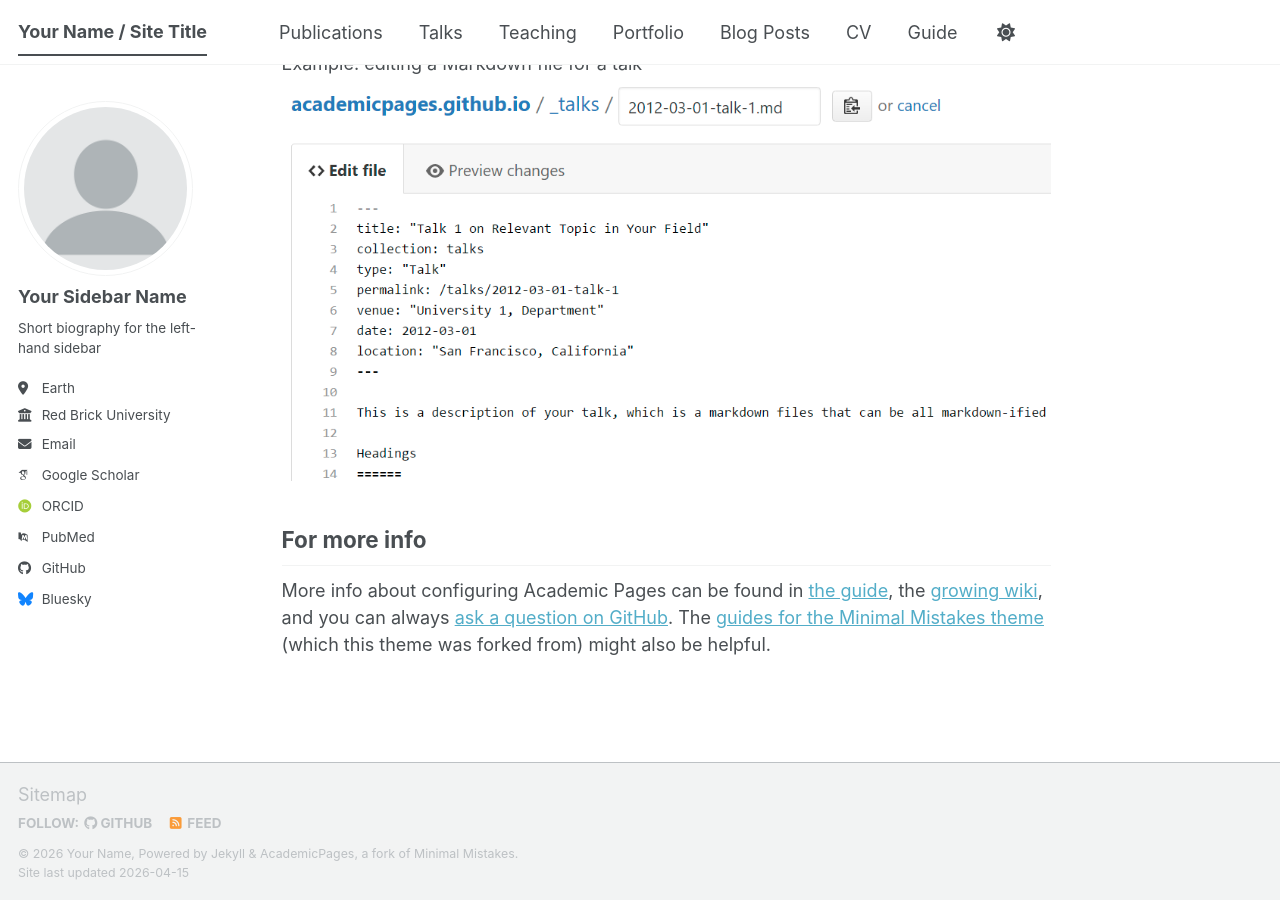
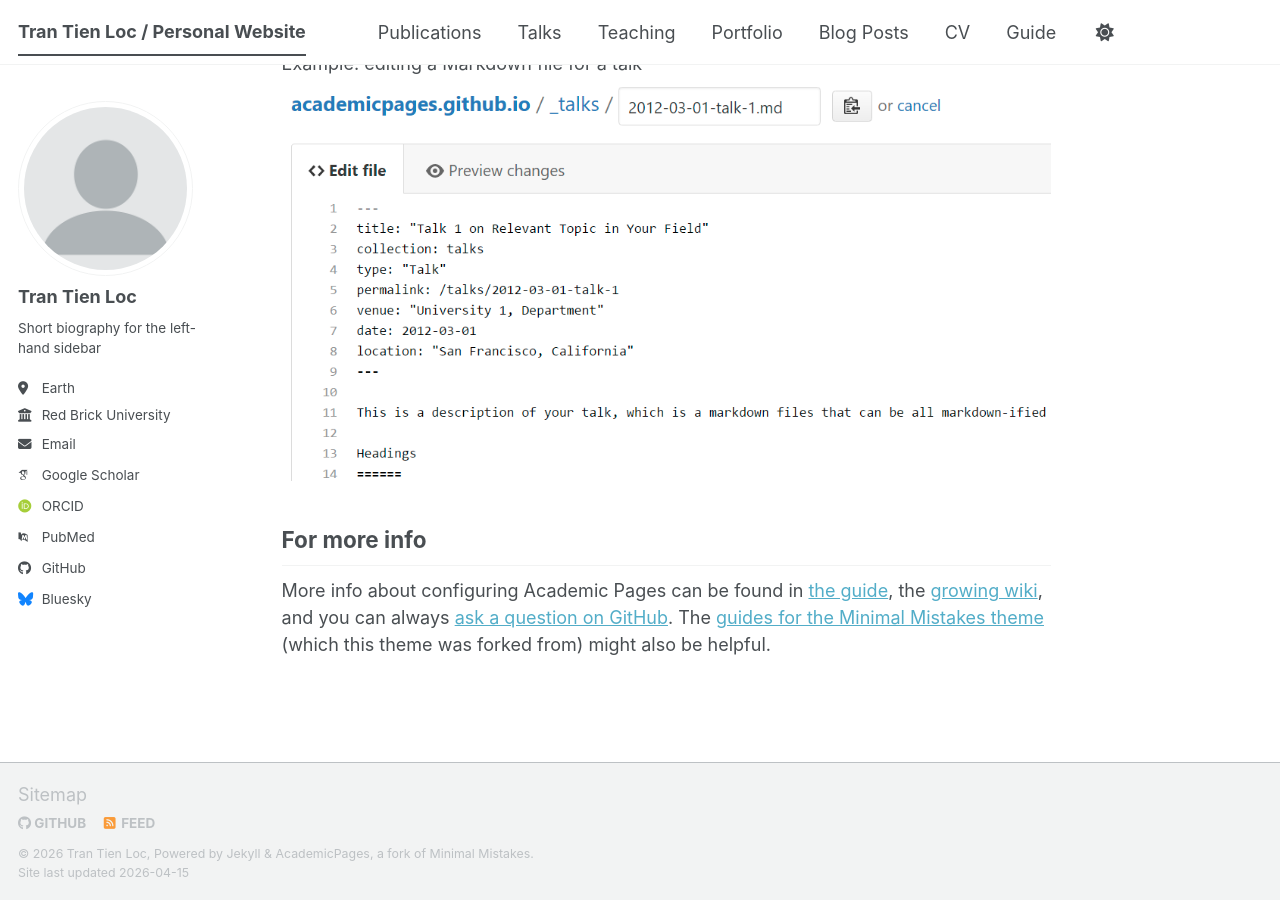
Before and after one commit to TienLocTran-IoT/TranTienLoc.github.io, a Jekyll site: the page built from _pages/about.md, in a window 1280 px wide and 900 px high, scrolled down 2720 px. Built offline with Jekyll 4.4.1, drawn with Linux system fonts in a browser that asks for light colours; some web fonts are replaced; a script bundle is joined from its source files by our own code; library files that are not in the unit come from our copies.

Commit message:
Update _config.yml

```diff
--- a/_config.yml
+++ b/_config.yml
@@ -7,13 +7,13 @@
 # server process.
 
 # Basic Site Settings
-locale                   : "en-US"
+locale                   : "Ho Chi Minh City, Vietnam"
 site_theme               : "default" # The available themes options are "default", "air", "sunrise", "mint", "dirt" and "contrast"
-title                    : "Your Name / Site Title"
+title                    : "Tran Tien Loc / Personal Website"
 title_separator          : "-"
-name                     : &name "Your Name"
-description              : &description "Your Name's academic portfolio"   # Update this with a general description of your site, this is the default if not overridden by a page
-url                      : https://academicpages.github.io # The base hostname & protocol for your site e.g. "https://[your GitHub username].github.io",
+name                     : &name "Tran Tien Loc"
+description              : &description "Website học thuật cá nhân, chia sẻ dự án và bài báo"   # Update this with a general description of your site, this is the default if not overridden by a page
+url                      : https://TranTienLoc.github.io # The base hostname & protocol for your site e.g. "https://[your GitHub username].github.io",
                                                            # or if you already have some other page hosted on Github then use "https://[your GitHub username].github.io/[Your Repo Name]"
 baseurl                  : "" # the subpath of your site, e.g. "/blog"
 repository               : "academicpages/academicpages.github.io"
@@ -24,13 +24,13 @@
 author:
   # Biographic information
   avatar           : "profile.png"
-  name             : "Your Sidebar Name"
+  name             : "Tran Tien Loc"
   pronouns         : # example: "she/her"
   bio              : "Short biography for the left-hand sidebar"
   location         : "Earth"
   employer         : "Red Brick University"
   uri              : # URL
-  email            : "none@example.org"
+  email            : "tienloctran0@gmail.com"
 
   # Academic websites
   academia         : # URL
@@ -51,7 +51,7 @@
   bitbucket        : # Username - Update with your username on the site
   codepen          : # Username
   dribbble         : # Username
-  github           : "academicpages"
+  github           : "https://github.com/TienLocTran-IoT"
   kaggle           : # Username
   stackoverflow    : # User number or user number and name (i.e., use "1" or "1/jeff-atwood")
 
```
